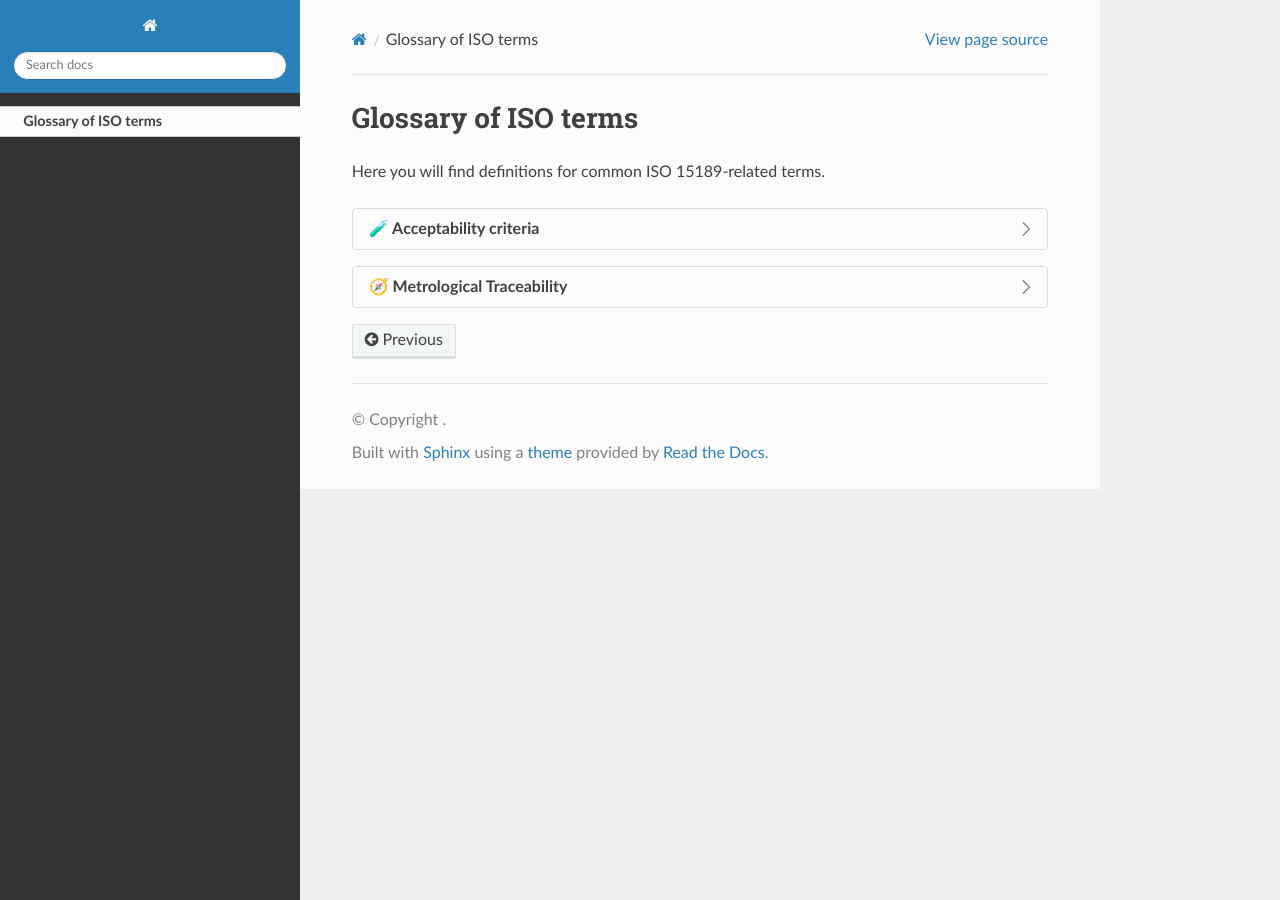
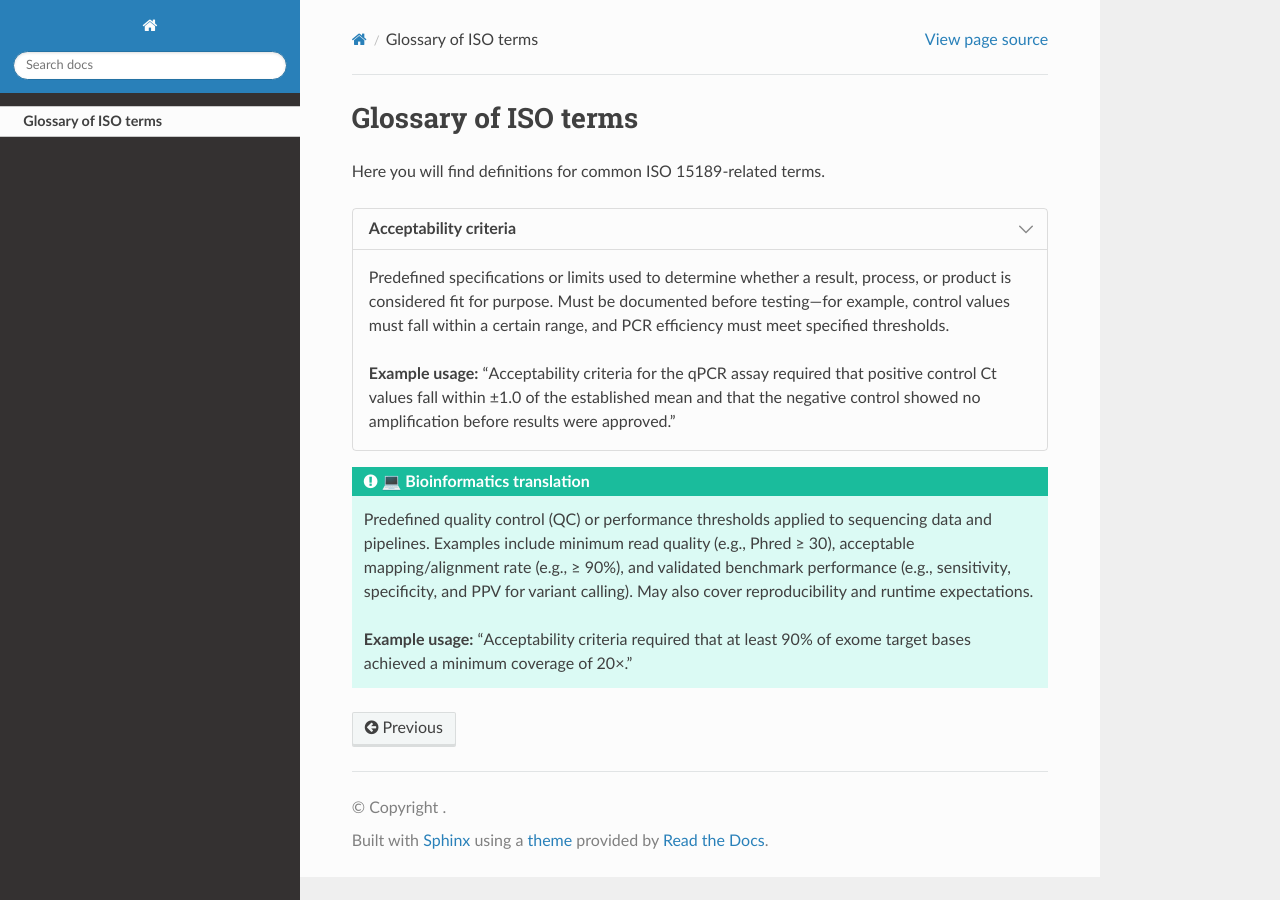
Before and after one commit to ASendellPrice/IIB-rtd, a Sphinx documentation site: the page built from docs/source/glossary.rst, in a window 1280 px wide. Built offline with Sphinx 7.4.7 and the Read the Docs theme 3.1.0, drawn with Linux system fonts in a browser that asks for light colours; some of the changed lines change nothing that is shown.

Commit message:
Playing with glossary formatting ...

```diff
--- a/docs/source/glossary.rst
+++ b/docs/source/glossary.rst
@@ -3,50 +3,18 @@ Glossary of ISO terms
 
 Here you will find definitions for common ISO 15189-related terms.
 
-.. dropdown:: 🧪 Acceptability criteria
+.. dropdown:: Acceptability criteria
+   :open:
 
-   .. admonition:: **Definition**
-      :class: tip
+   Predefined specifications or limits used to determine whether a result, process, or product is considered fit for purpose. Must be documented before testing—for example, control values must fall within a certain range, and PCR efficiency must meet specified thresholds.
 
-      Predefined specifications or limits used to determine whether a result, process, or product is considered fit for purpose. Must be documented before testing—for example, control values must fall within a certain range, and PCR efficiency must meet specified thresholds.
+   **Example usage:**
+   “Acceptability criteria for the qPCR assay required that positive control Ct values fall within ±1.0 of the established mean and that the negative control showed no amplification before results were approved.”
 
-   .. admonition:: 💬 Example usage
-      :class: note
+.. admonition:: **💻 Bioinformatics translation**
+   :class: tip
 
-      “Acceptability criteria for the qPCR assay required that positive control Ct values fall within ±1.0 of the established mean and that the negative control showed no amplification before results were approved.”
+   Predefined quality control (QC) or performance thresholds applied to sequencing data and pipelines. Examples include minimum read quality (e.g., Phred ≥ 30), acceptable mapping/alignment rate (e.g., ≥ 90%), and validated benchmark performance (e.g., sensitivity, specificity, and PPV for variant calling). May also cover reproducibility and runtime expectations.
 
-   .. dropdown:: 💻 Bioinformatics translation
-
-      .. admonition:: **Definition**
-         :class: tip
-
-         Predefined quality control (QC) or performance thresholds applied to sequencing data and pipelines. Examples include minimum read quality (e.g., Phred ≥ 30), acceptable mapping/alignment rate (e.g., ≥ 90%), and validated benchmark performance (e.g., sensitivity, specificity, and PPV for variant calling). May also cover reproducibility and runtime expectations.
-
-      .. admonition:: 💬 Example usage
-         :class: note
-
-         “Acceptability criteria required that at least 90% of exome target bases achieved a minimum coverage of 20×.”
-
-.. dropdown:: 🧭 Metrological Traceability
-
-   .. admonition:: **Definition**
-      :class: tip
-
-      In wet labs, metrological traceability is the gold standard for linking measurements (e.g., concentration) back to SI units through reference materials and calibrated instruments.
-
-   .. admonition:: 💬 Example usage
-      :class: note
-
-      “Metrological traceability of viral load estimates was established using reference datasets linked to WHO international standards.”
-
-   .. dropdown:: 💻 Bioinformatics translation
-
-      .. admonition:: **Definition**
-         :class: tip
-
-         In bioinformatics, metrological traceability refers to linking computed or digital results (e.g., expression levels, variant frequencies) back to reference standards, validated datasets, or algorithms, with documented uncertainty, thereby anchoring digital outputs to real-world measurement systems.
-
-      .. admonition:: 💬 Example usage
-         :class: note
-
-         “Variant allele frequencies in pathogen genomics were benchmarked against Genome in a Bottle (GIAB) reference datasets to establish metrological traceability of computational measurements.”
+   **Example usage:**
+   “Acceptability criteria required that at least 90% of exome target bases achieved a minimum coverage of 20×.”
```
